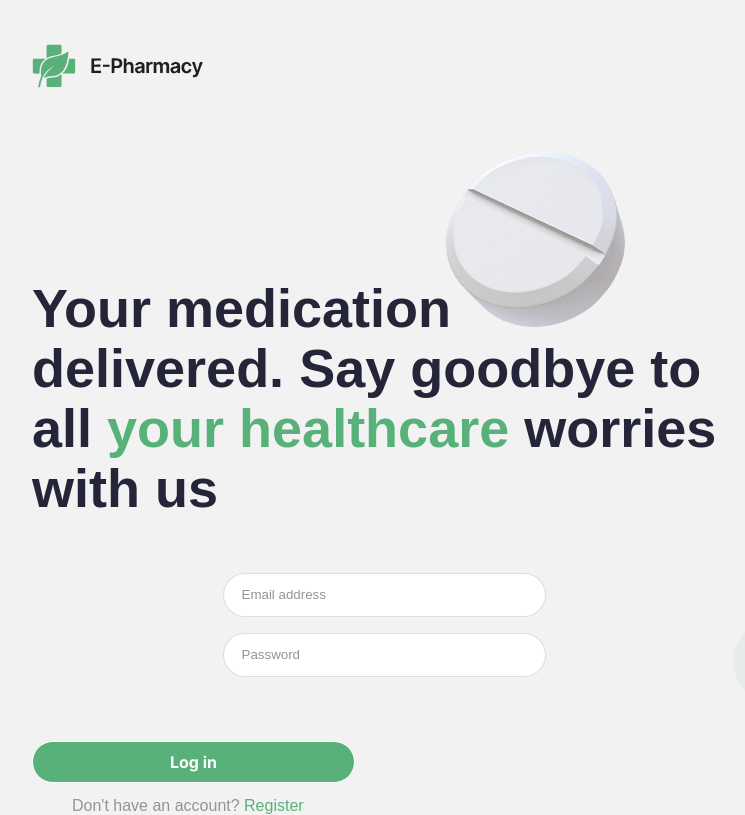
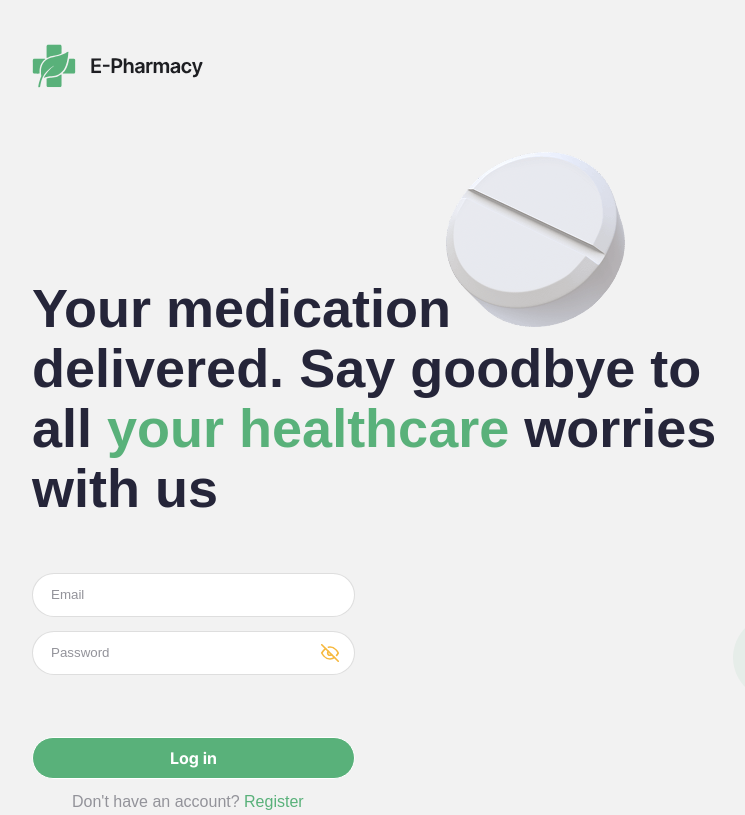
Before and after one commit to MarinaHurricane/e-pharmacy-frontend, a Next.js app: page /login in a window 1280 px wide. Shown: the whole page, without its empty margins (256-1001 px from the left). Built offline with nearby package versions, Linux system fonts and the light colour scheme.

Commit message:
login page logic

```diff
--- a/app/(auth)/components/Input.tsx
+++ b/app/(auth)/components/Input.tsx
@@ -1,33 +1,22 @@
-import { Icon } from '@/app/components/Icon/Icon';
 import css from './Input.module.css';
-import clsx from 'clsx';
 
-import type { InputHTMLAttributes } from "react";
+import type { InputHTMLAttributes } from 'react';
 
 type InputProps = InputHTMLAttributes<HTMLInputElement> & {
   label: string;
-  error?: string;
-  valid?: boolean;
   className?: string;
 };
 
-export const Input = ({ label, error, valid, id, ...props }: InputProps) => {
+export const Input = ({ label, id, ...props }: InputProps) => {
   return (
     <div className={css.fieldWrapper}>
       <label htmlFor={id} className={css.visuallyHidden}>
         {label}
       </label>
 
-<div className={css.inputWrapper}>
-      <input
-        id={id}
-        className={css.input}
-        {...props}
-      />
-      {valid && <Icon name='icon-check'/>}
+      <div className={css.inputWrapper}>
+        <input id={id} className={css.input} {...props} />
       </div>
-
-      {/* {error && <p className={css.error}>{error}</p>} */}
     </div>
   );
 };
--- a/app/(auth)/login/components/LoginForm.module.css
+++ b/app/(auth)/login/components/LoginForm.module.css
@@ -25,7 +25,12 @@
   flex-direction: column;
 }
 
-.input {
+.icon {
+  width: 18px;
+  height: 18px;
+}
+
+.field {
   border: 1px solid rgba(38, 38, 38, 0.15);
   border-radius: 60px;
   padding: 12px;
@@ -36,9 +41,105 @@
   position: relative;
 }
 
-.input::placeholder {
+.field::placeholder {
   color: var(--color-text-light);
 }
+
+.errorField {
+  border: 1px solid #ef2447;
+  border-radius: 30px;
+  padding: 12px 155px 12px 12px;
+  width: 100%;
+  height: 44px;
+}
+
+.check {
+  border: 1px solid #08aa83;
+  border-radius: 30px;
+  padding: 12px 155px 12px 12px;
+  width: 100%;
+  height: 44px;
+}
+
+.iconCheck {
+  width: 18px;
+  height: 18px;
+  fill: none;
+  position: absolute;
+  top: 13px;
+  right: 16px;
+}
+
+.iconEye {
+  width: 18px;
+  height: 18px;
+}
+
+.iconPasswordCheck {
+  width: 18px;
+  height: 18px;
+  fill: none;
+  position: absolute;
+  top: 13px;
+  right: 38px;
+}
+
+.passwordCorrect {
+  color: #08aa83;
+  margin-left: 12px;
+  font-size: 6px;
+}
+
+.button {
+  margin-bottom: 12px;
+}
+
+.error {
+  font-family: var(--font-family);
+  font-weight: 500;
+  font-size: 8px;
+  line-height: 120%;
+  letter-spacing: -0.03em;
+  color: #ef2447;
+  margin-left: 12px;
+}
+
+.clearButton {
+  stroke: #ef2447;
+  padding: 0;
+  display: flex;
+  justify-content: center;
+  align-items: center;
+  width: 18px;
+  height: 18px;
+  border: none;
+  background-color: inherit;
+  position: absolute;
+  top: 13px;
+  right: 16px;
+  outline: none;
+}
+
+.emailPassword {
+  position: relative;
+  width: 100%;
+  height: 44px;
+}
+
+.passwordVisibility {
+  width: 18px;
+  height: 18px;
+  fill: none;
+  position: absolute;
+  top: 13px;
+  right: 16px;
+  display: flex;
+  justify-content: center;
+  align-items: center;
+  border: none;
+  background-color: inherit;
+}
+
 
 @media screen and (min-width: 768px) {
   .form {
@@ -50,7 +151,7 @@
     max-width: 280px;
   }
 
-  .input {
+    .field {
     width: 323px;
     padding: 13px 18px;
   }
@@ -63,6 +164,14 @@
   text-align: left;
   margin-left: 40px;
   }
+
+    .error {
+    font-size: 10px;
+  }
+
+  .emailPassword {
+    width: 323px;
+  }
 }
 
 @media screen and (min-width: 1440px) {
--- a/app/(auth)/login/components/LoginForm.tsx
+++ b/app/(auth)/login/components/LoginForm.tsx
@@ -1,28 +1,157 @@
 'use client';
 
 import { Button } from '@/app/components/Button/Button';
-import css from './LoginForm.module.css'
+import css from './LoginForm.module.css';
 import { Icon } from '@/app/components/Icon/Icon';
-import { registerUser } from '@/app/lib/api/authApi';
+import { LoginData, loginUser, registerUser } from '@/app/lib/api/authApi';
 import { Input } from '../../components/Input';
 import { useForm, useWatch } from 'react-hook-form';
 import { yupResolver } from '@hookform/resolvers/yup';
-import * as yup from 'yup';
 import Link from 'next/link';
+import clsx from 'clsx';
+import { useDispatch } from 'react-redux';
+import { AppDispatch } from '@/app/lib/store/store';
+import { useState } from 'react';
+import { useRouter } from 'next/navigation';
+import { loginSchema } from '@/app/lib/validation/loginSchema';
+import { useMutation } from '@tanstack/react-query';
+import { setUser } from '@/app/lib/store/slices/authSlice';
 
 export const LoginForm = () => {
+  const dispatch = useDispatch<AppDispatch>();
+  const [passwordInputType, setPasswordInputType] = useState<
+    'password' | 'text'
+  >('password');
+  const router = useRouter();
 
+  const passwordVisibilityHandler = () => {
+    setPasswordInputType((prev) => (prev === 'password' ? 'text' : 'password'));
+  };
+
+  const {
+    register,
+    handleSubmit,
+    control,
+    setValue,
+    reset,
+    formState: { errors, dirtyFields },
+  } = useForm<LoginData>({
+    mode: 'onChange',
+    resolver: yupResolver(loginSchema),
+  });
+
+  const loginMutation = useMutation({
+    mutationFn: loginUser,
+    onSuccess: (data) => {
+      console.log('REGISTER RESPONSE:', data);
+      dispatch(setUser(data.user));
+      reset();
+      router.push('/medicine');
+    },
+    onError: (error) => {
+      alert('Login failed, please try again');
+    },
+  });
+
+  const onSubmit = (data: LoginData) => {
+    console.log(data);
+    loginMutation.mutate(data);
+  };
+
+  const email = useWatch({
+    control,
+    name: 'email',
+  });
+
+  const password = useWatch({
+    control,
+    name: 'password',
+  });
 
   return (
     <>
-      <form className={css.form}>
-        <Input id="email" label="email" placeholder="Email address" className={css.input}/>
+      <form className={css.form} onSubmit={handleSubmit(onSubmit)}>
+        <div className={css.emailPassword}>
+          <Input
+            id="email"
+            type="email"
+            label="email"
+            placeholder="Email"
+            className={clsx(css.field, {
+              [css.errorField]: errors.email,
+              [css.check]: dirtyFields.email && email && !errors.email,
+            })}
+            {...register('email')}
+          />
+          {errors.email ? (
+            <button
+              type="button"
+              className={css.clearButton}
+              onClick={() => setValue('email', '')}
+            >
+              <Icon name="icon-x" className={css.icon} />
+            </button>
+          ) : (
+            dirtyFields.email &&
+            email &&
+            !errors.email && (
+              <Icon
+                name="icon-check"
+                className={css.iconCheck}
+                width={18}
+                height={18}
+              />
+            )
+          )}
+        </div>
 
-        <Input id="password" label="password" placeholder="Password" className={css.input}/>
+        <div className={css.emailPassword}>
+          <Input
+            id="password"
+            type={passwordInputType}
+            label="password"
+            placeholder="Password"
+            className={clsx(css.field, {
+              [css.errorField]: errors.password,
+              [css.check]: dirtyFields.password && password && !errors.password,
+            })}
+            {...register('password')}
+          />
+          <button
+            type="button"
+            className={css.passwordVisibility}
+            onClick={passwordVisibilityHandler}
+            aria-label={
+              passwordInputType === 'password'
+                ? 'Show password'
+                : 'Hide password'
+            }
+          >
+            {passwordInputType === 'password' ? (
+              <Icon name="icon-eye-off" className={css.iconEye} />
+            ) : (
+              <Icon name="icon-eye" className={css.iconEye} />
+            )}
+          </button>
+
+          {errors.password ? (
+            <p className={css.error}>{errors.password.message}</p>
+          ) : (
+            dirtyFields.password &&
+            !errors.password &&
+            password && (
+              <>
+                <p className={css.passwordCorrect}>Password is secure</p>{' '}
+                <Icon name="icon-check" className={css.iconPasswordCheck} />
+              </>
+            )
+          )}
+        </div>
 
         <div className={css.buttonWrapper}>
-        <Button className={css.authButton}>Log in</Button>
-
+          <Button type="submit" className={css.authButton}>
+            {loginMutation.isPending ? 'Logging...' : 'Log in'}
+          </Button>
 
           <p className={css.notice}>
             Don't have an account? {''}
@@ -34,4 +163,4 @@ export const LoginForm = () => {
       </form>
     </>
   );
-}
+};
--- a/app/(auth)/register/components/RegisterForm.tsx
+++ b/app/(auth)/register/components/RegisterForm.tsx
@@ -50,7 +50,6 @@ export const RegisterForm = () => {
       router.push('/medicine');
     },
     onError: (error) => {
-      console.log(error);
       alert('Registration failed, please try again');
     },
   });
--- a/app/(auth)/register/page.module.css
+++ /dev/null
@@ -1,50 +0,0 @@
-.authButton {
-  width: 100%;
-  padding: 20px 0px;
-  margin-top: 10px;
-  margin-bottom: 14px;
-}
-
-.form {
-  display: flex;
-  flex-direction: column;
-  gap: 10px;
-}
-
-.link {
-  color: var(--color-primary);
-}
-
-.notice {
-  text-align: center;
-  color: var(--color-text-light);
-}
-
-.buttonWrapper {
-  display: flex;
-  flex-direction: column;
-}
-
-@media screen and (min-width: 768px) {
-  .form {
-    flex-direction: row;
-    flex-wrap: wrap;
-    gap: 14px;
-  }
-
-  .authButton {
-    margin-top: 48px;
-    width: 280px;
-  }
-
-  .notice {
-    text-align: left;
-    margin-left: 20px;
-  }
-}
-
-@media screen and (min-width: 1440px) {
-  .form {
-    margin-top: 134px;
-  }
-}
```
Also changed, not shown: app/(auth)/register/components/RegisterForm.module.css (+3 -14 lines). Lines whose indentation alone changed are shown as unchanged.
